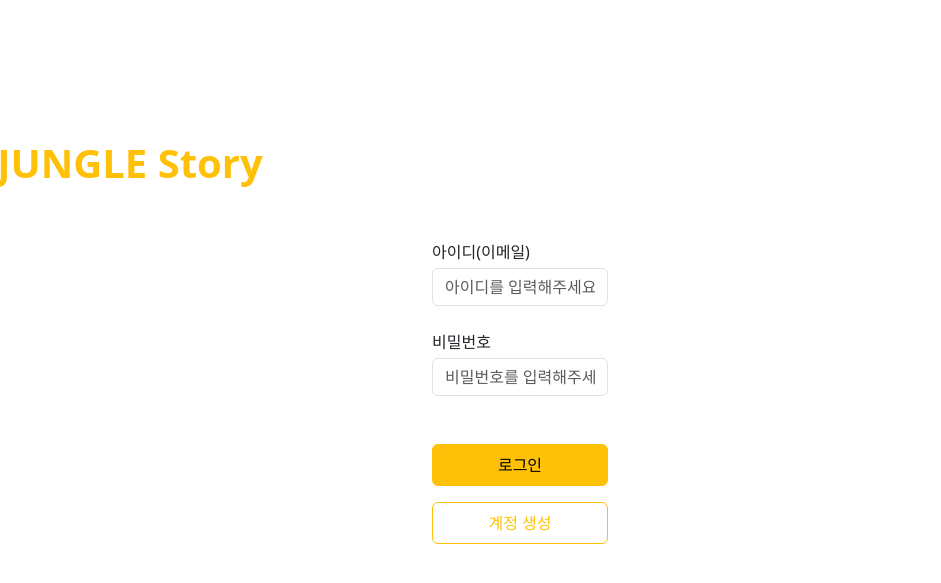
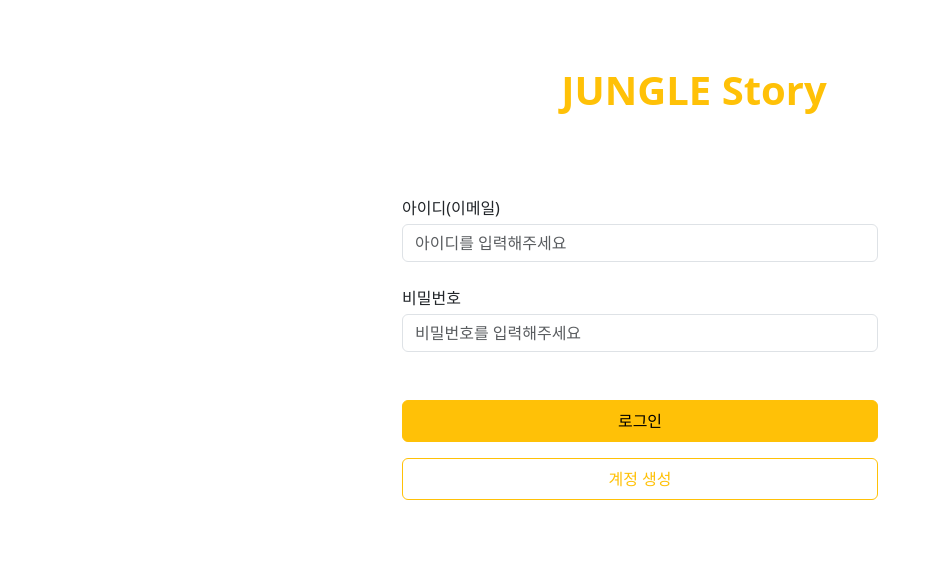
Before and after one commit to jjjjjeongwon/JUNGLE_story, a Flask app: page / in a window 1280 px wide. Shown: the top 583 px of the page, without its empty margins (0-941 px from the left). Run offline with Flask 3, Linux system fonts and the light colour scheme; data that the repository does not hold is empty; some libraries are stand-ins or nearby versions; some web fonts are replaced.

Commit message:
design: navbar수정

```diff
--- a/templates/base.html
+++ b/templates/base.html
@@ -19,14 +19,13 @@
 
     <style>
         .wrap {
-            margin: 60px auto;
+            margin: auto;
             width: 500px;
         }
 
-        .container {
-            width: 200px;
+        /* .container {
             margin: 120px 30px;
-        }
+        } */
 
         .wrap>.button_wrap {
             margin-top: 40px;
--- a/templates/navbar.html
+++ b/templates/navbar.html
@@ -1,6 +1,6 @@
 <div style="height: 180px;">
-    <nav class="navbar navbar-expang-lg navbar-light bg-white   h-75 ">
-        <a class="navbar-brand fs-1 fw-bold d-flex text-warning container justify-content-center"
+    <nav class="navbar navbar-expang-lg navbar-light bg-white   h-100 ">
+        <a class="navbar-brand d-flex fs-1 fw-bold text-warning container justify-content-center"
             href="{{ url_for('root.root') }}">JUNGLE
             Story</a>
 
```
